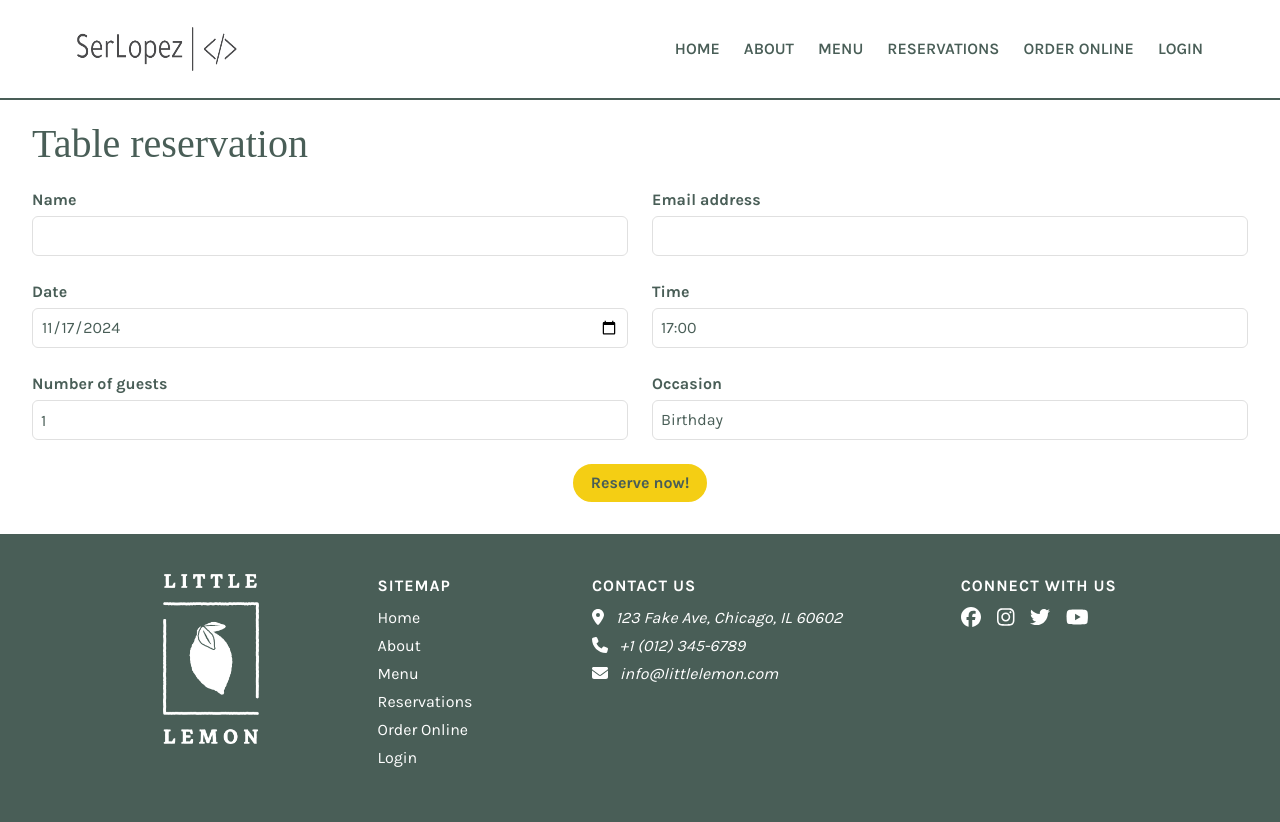
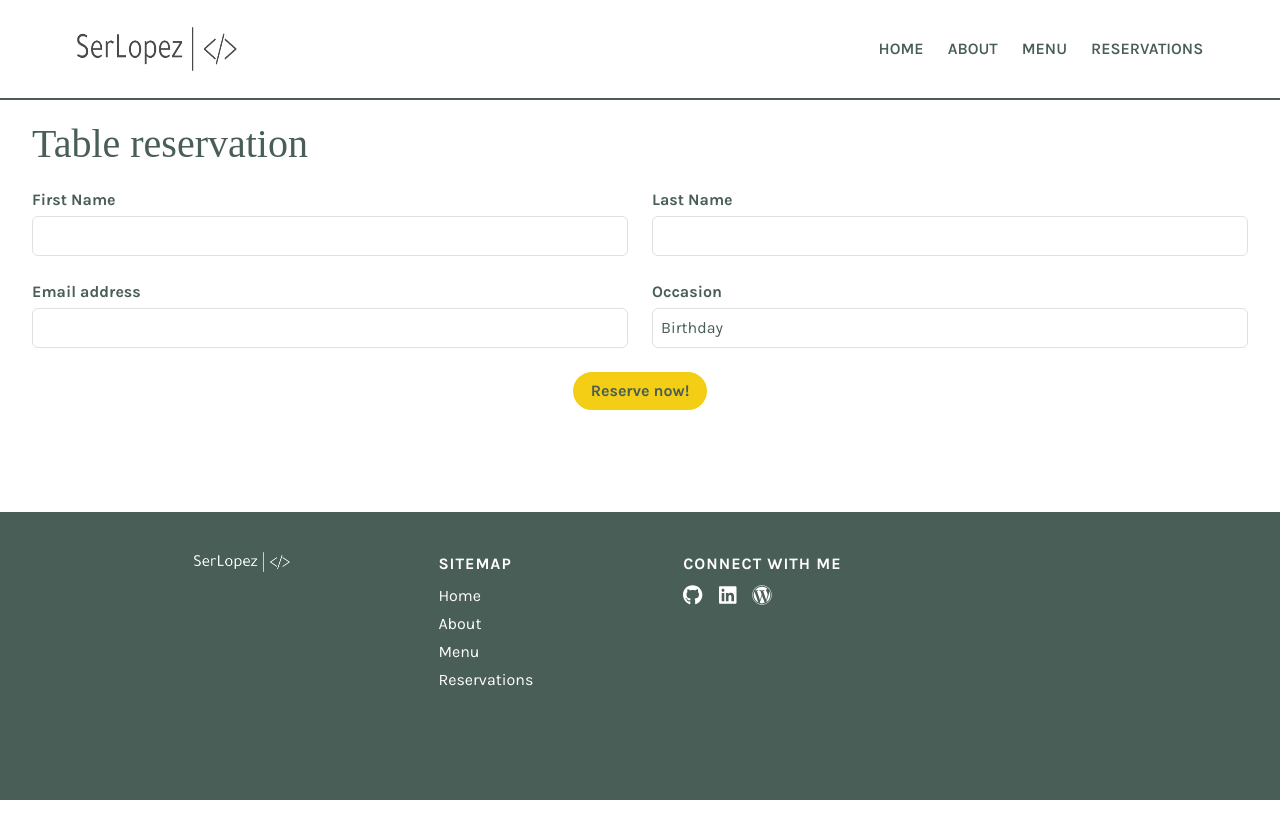
Before and after one commit to monsieurlopez/site_web_2.0, a React (Create React App) app: page /reservations in a window 1280 px wide. After the commit the page ends 800 px from the top, so only its background shows below. Built offline with nearby package versions, Linux system fonts and the light colour scheme; a web font is replaced by a local one.

Commit message:
first update form

```diff
--- a/src/components/layout/Footer.jsx
+++ b/src/components/layout/Footer.jsx
@@ -1,30 +1,17 @@
 import {
-  faFacebook,
-  faTwitter,
-  faInstagram,
-  faYoutube,
+  faGithub,
+  faLinkedin,
+  faWordpress,
 } from "@fortawesome/free-brands-svg-icons";
-import {
-  faEnvelope,
-  faLocationDot,
-  faPhone,
-} from "@fortawesome/free-solid-svg-icons";
 import { FontAwesomeIcon } from "@fortawesome/react-fontawesome";
 import { HashLink } from "react-router-hash-link";
 import "./footer.css";
-import logoWhiteImage from "./assets/logo-white.png";
-
-const contacts = [
-  { icon: faLocationDot, info: "123 Fake Ave, Chicago, IL 60602" },
-  { icon: faPhone, info: "+1 (012) 345-6789" },
-  { icon: faEnvelope, info: "info@littlelemon.com" },
-];
+import logoWhiteImage from "./assets/logo_white_large.png";
 
 const socials = [
-  { icon: faFacebook, name: "facebook" },
-  { icon: faInstagram, name: "instagram" },
-  { icon: faTwitter, name: "twitter" },
-  { icon: faYoutube, name: "youtube" },
+  { icon: faGithub, url: "https://github.com/monsieurlopez" },
+  { icon: faLinkedin, url: "https://www.linkedin.com/in/lopez-ruiz-sergio/?locale=fr_FR" },
+  { icon: faWordpress, url: "https://elblogdesergiolo.wordpress.com/" },
 ];
 
 const Footer = ({ navLinks }) => {
@@ -45,22 +32,12 @@ const Footer = ({ navLinks }) => {
           ))}
         </ul>
       </nav>
-      <div className="site-footer-contact">
-        <h4>Contact us</h4>
-        <address>
-          {contacts.map((contact, index) => (
-            <p key={index}>
-              <FontAwesomeIcon icon={contact.icon} /> {contact.info}
-            </p>
-          ))}
-        </address>
-      </div>
       <div className="site-footer-social">
-        <h4>Connect with us</h4>
+        <h4>Connect with me</h4>
         {socials.map((social, index) => (
           <a
             key={index}
-            href={`https://www.${social.name}.com`}
+            href={`${social.url}`}
             target="_blank"
             rel="noreferrer"
           >
--- a/src/components/layout/Layout.jsx
+++ b/src/components/layout/Layout.jsx
@@ -23,8 +23,8 @@ const Layout = ({ children }) => {
       path: "/reservations",
       hashLink: false,
     },
-    {
-      name: "Order Online",
+    /*{
+      name: "Order On",
       path: "/orderOnline",
       hashLink: false,
     },
@@ -32,7 +32,7 @@ const Layout = ({ children }) => {
       name: "Login",
       path: "/login",
       hashLink: false,
-    },
+    },*/
   ];
 
   return (
--- a/src/components/pages/Home/Hero.jsx
+++ b/src/components/pages/Home/Hero.jsx
@@ -7,8 +7,8 @@ const Hero = () => {
     <section className="hero">
       <div className="container grid">
         <div className="hero-information">
-          <h1>Little Lemon</h1>
-          <h2>Chicago</h2>
+          <h1>Sergio Lopez</h1>
+          <h2>Developer Front-End</h2>
           <p>
             We are a family owned Mediterranean restaurant, focused on
             traditional recipes served with a modern twist.
--- a/src/components/pages/Reservations/Reservations.jsx
+++ b/src/components/pages/Reservations/Reservations.jsx
@@ -1,25 +1,9 @@
 import "./Reservations.css";
 import { useReducer } from "react";
 import { useNavigate } from "react-router-dom";
-import { fetchAPI, submitAPI } from "../../../utils/mockAPI";
 import ReservationForm from "./reservationForm";
 
-const updateTimes = (availableTimes, date) => {
-  const response = fetchAPI(new Date(date));
-  return response.length !== 0 ? response : availableTimes;
-};
-
-const initializeTimes = (initialAvailableTimes) => [
-  ...initialAvailableTimes,
-  ...fetchAPI(new Date()),
-];
-
 const Reservations = () => {
-  const [availableTimes, dispatchOnDateChange] = useReducer(
-    updateTimes,
-    [],
-    initializeTimes
-  );
   const navigate = useNavigate();
 
   const submitData = (formData) => {
@@ -31,8 +15,6 @@ const Reservations = () => {
     <div className="reservations">
       <h2>Table reservation</h2>
       <ReservationForm
-        availableTimes={availableTimes}
-        dispatchOnDateChange={dispatchOnDateChange}
         submitData={submitData}
       />
     </div>
--- a/src/components/pages/Reservations/confirmedReservation.jsx
+++ b/src/components/pages/Reservations/confirmedReservation.jsx
@@ -4,7 +4,7 @@ import { useLocation } from "react-router-dom";
 
 const ConfirmedReservation = () => {
   const location = useLocation();
-  const { name, mail, date, time, numberOfGuests, occasion } = location.state || {};
+  const { firstName, lastName, mail, occasion } = location.state || {};
 
   return (
     <div className="container confirmed-reservation">
@@ -13,11 +13,9 @@ const ConfirmedReservation = () => {
       <p>You'll receive a confirmation email with all the details.</p>
       <div className="reservation-summary">
         <h3>Reservation Details</h3>
-        <p><strong>Name:</strong> {name}</p>
+        <p><strong>First Name:</strong> {firstName}</p>
+        <p><strong>Last Name:</strong> {lastName}</p>
         <p><strong>Email:</strong> {mail}</p>
-        <p><strong>Date:</strong> {date}</p>
-        <p><strong>Time:</strong> {time}</p>
-        <p><strong>Number of Guests:</strong> {numberOfGuests}</p>
         <p><strong>Occasion:</strong> {occasion}</p>
       </div>
     </div>
--- a/src/components/pages/Reservations/reservationForm.jsx
+++ b/src/components/pages/Reservations/reservationForm.jsx
@@ -3,26 +3,24 @@ import { Formik } from "formik";
 import FormField from "./formField";
 import emailjs from '@emailjs/browser';
 
-const ReservationForm = ({ availableTimes, dispatchOnDateChange, submitData }) => {
-  const minimumDate = new Date().toISOString().split("T")[0];
-  const minimumNumberOfGuests = 1;
-  const maximumNumberOfGuests = 10;
+const ReservationForm = ({ submitData }) => {
   const occasions = ["Birthday", "Anniversary", "Engagement", "Other"];
 
   return (
     <Formik
       initialValues={{
-        name: "",
+        firstName: "",
+        lastName: "",
         mail: "",
-        date: minimumDate,
-        time: availableTimes[0],
-        numberOfGuests: minimumNumberOfGuests,
         occasion: occasions[0],
       }}
       validate={(values) => {
         const errors = {};
-        if (!values.name) {
-          errors.name = "Please enter your name";
+        if (!values.firstName) {
+          errors.firstName = "Please enter your first name";
+        }
+        if (!values.lastName) {
+          errors.lastName = "Please enter your last name";
         }
         if (!values.mail) {
           errors.mail = "Please enter an email";
@@ -30,15 +28,6 @@ const ReservationForm = ({ availableTimes, dispatchOnDateChange, submitData }) =
           !/^[A-Z0-9._%+-]+@[A-Z0-9.-]+\.[A-Z]{2,}$/i.test(values.mail)
         ) {
           errors.mail = "Invalid email address";
-        }
-        if (!values.date) {
-          errors.date = "Please choose a valid date";
-        }
-        if (!values.time) {
-          errors.time = "Please choose a valid time";
-        }
-        if (!values.numberOfGuests || values.numberOfGuests < minimumNumberOfGuests || values.numberOfGuests > maximumNumberOfGuests) {
-          errors.numberOfGuests = `Please enter a number between ${minimumNumberOfGuests} and ${maximumNumberOfGuests}`;
         }
         if (!values.occasion) {
           errors.occasion = "Please choose a valid occasion";
@@ -79,16 +68,28 @@ const ReservationForm = ({ availableTimes, dispatchOnDateChange, submitData }) =
         isSubmitting,
       }) => (
         <form onSubmit={handleSubmit}>
-          <FormField label="Name" htmlFor="reservation-name">
+          <FormField label="First Name" htmlFor="reservation-first-name">
             <input
               type="text"
-              name="name"
-              id="reservation-name"
+              name="firstName"
+              id="reservation-first-name"
               onChange={handleChange}
               onBlur={handleBlur}
-              value={values.name}
+              value={values.firstName}
             />
-            {errors.name && touched.name && <div className="error">{errors.name}</div>}
+            {errors.firstName && touched.firstName && <div className="error">{errors.firstName}</div>}
+          </FormField>
+
+          <FormField label="Last Name" htmlFor="reservation-last-name">
+            <input
+              type="text"
+              name="lastName"
+              id="reservation-last-name"
+              onChange={handleChange}
+              onBlur={handleBlur}
+              value={values.lastName}
+            />
+            {errors.lastName && touched.lastName && <div className="error">{errors.lastName}</div>}
           </FormField>
 
           <FormField label="Email address" htmlFor="reservation-mail">
@@ -101,55 +102,6 @@ const ReservationForm = ({ availableTimes, dispatchOnDateChange, submitData }) =
               value={values.mail}
             />
             {errors.mail && touched.mail && <div className="error">{errors.mail}</div>}
-          </FormField>
-
-          <FormField label="Date" htmlFor="reservation-date">
-            <input
-              type="date"
-              name="date"
-              id="reservation-date"
-              min={minimumDate}
-              onChange={(e) => {
-                handleChange(e);
-                dispatchOnDateChange(e.target.value);
-              }}
-              onBlur={handleBlur}
-              value={values.date}
-            />
-            {errors.date && touched.date && <div className="error">{errors.date}</div>}
-          </FormField>
-
-          <FormField label="Time" htmlFor="reservation-time">
-            <select
-              name="time"
-              id="reservation-time"
-              onChange={handleChange}
-              onBlur={handleBlur}
-              value={values.time}
-            >
-              {availableTimes.map((time) => (
-                <option key={time} value={time}>
-                  {time}
-                </option>
-              ))}
-            </select>
-            {errors.time && touched.time && <div className="error">{errors.time}</div>}
-          </FormField>
-
-          <FormField label="Number of guests" htmlFor="reservation-number-guests">
-            <input
-              type="number"
-              name="numberOfGuests"
-              id="reservation-number-guests"
-              min={minimumNumberOfGuests}
-              max={maximumNumberOfGuests}
-              onChange={handleChange}
-              onBlur={handleBlur}
-              value={values.numberOfGuests}
-            />
-            {errors.numberOfGuests && touched.numberOfGuests && (
-              <div className="error">{errors.numberOfGuests}</div>
-            )}
           </FormField>
 
           <FormField label="Occasion" htmlFor="reservation-occasion">
```
Also changed, not shown: src/components/layout/assets/logo_white_large.png (added).
